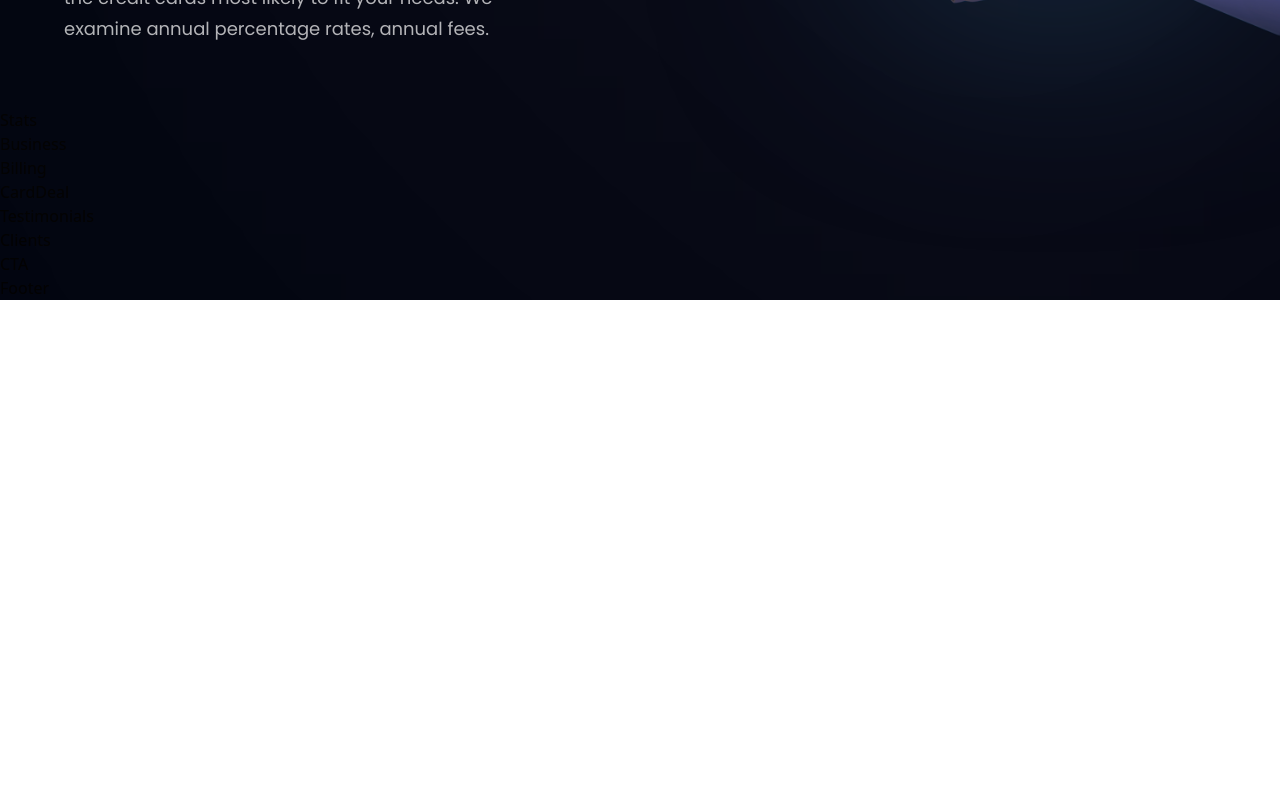
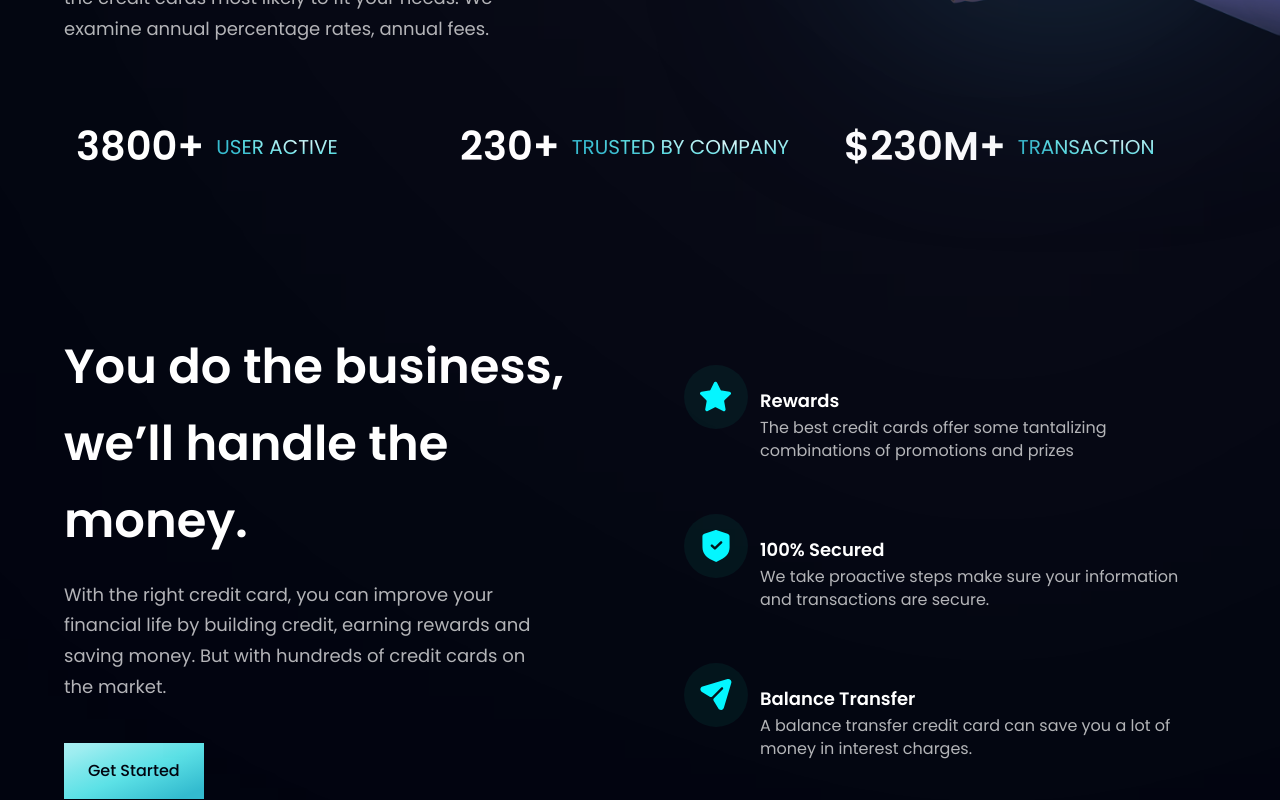
Before and after one commit to mechkouri/landing_page_app, a React (Vite) app: page / in a window 1280 px wide. Shown: the part 680-1480 px from the top of the page. Before the commit the page ends 980 px from the top, so only its background shows below. Built offline with nearby package versions, Linux system fonts and the light colour scheme.

Commit message:
create bussnis section

```diff
--- a/src/App.jsx
+++ b/src/App.jsx
@@ -15,7 +15,7 @@
       </div>
     </div>
 
-    <div className={`bg-primary ${styles.flexStart}`}>
+    <div className={`bg-primary ${styles.flexCenter} ${styles.paddingX}`}>
       <div className={`${styles.boxWidth}`}>
         <Stats />
         <Business />
--- a/src/components/Business.jsx
+++ b/src/components/Business.jsx
@@ -1,9 +1,43 @@
-import React from 'react'
+import styles, { layout } from '../Style'
+import { features } from '../constants'
+import Button from './Button'
+
+const FeatureCard = ({ icon, title, content }) => (
+    <div className={`flex flex-row p-6 rounded-[20px] space-y-6 feature-card`}>
+        <div className={`w-[64px] h-[64px] rounded-full ${styles.flexCenter} bg-dimBlue`}>
+            <img src={icon} alt={title} className='w-[50%] h-[50%] object-contain' />
+        </div>
+        <div className="flex-1 flex flex-col ml-3">
+            <h4 className='font-poppins font-semibold text-white text-[18px] leading-[23px] mb-1'>
+                {title}
+            </h4>
+            <p className='font-poppins font-normal text-dimWhite text-[16px] leading-[23px] mb-1'>
+                {content}
+            </p>
+        </div>
+    </div>
+)
 
 const Business = () => {
-  return (
-    <div>Business</div>
-  )
+
+    return (
+        <section className={layout.section} id='features'>
+            <div className={layout.sectionInfo}>
+                <h2 className={styles.heading2}>
+                    You do the business, <br className='sm:block hidden' /> we’ll handle the money.
+                </h2>
+                <p className={`${styles.paragraph} max-w-[470px] mt-5`}>
+                    With the right credit card, you can improve your financial life by building credit, earning rewards and saving money. But with hundreds of credit cards on the market.
+                </p>
+                <Button styles='mt-10' />
+            </div>
+            <div className={`${layout.sectionImg} flex-col`}>
+                {features.map((feature) => (
+                    <FeatureCard key={feature.id} {...feature} />
+                ))}
+            </div>
+        </section>
+    )
 }
 
 export default Business
--- /dev/null
+++ b/src/components/Button.jsx
@@ -0,0 +1,11 @@
+import React from 'react'
+
+const Button = ({styles}) => {
+  return (
+    <button type='button' className={`py-4 px-6 bg-blue-gradient font-poppins font-medium text-primary outline-none  ${styles}`}>
+        Get Started
+    </button>
+  )
+}
+
+export default Button
--- a/src/components/Stats.jsx
+++ b/src/components/Stats.jsx
@@ -1,8 +1,22 @@
-import React from 'react'
+import styles from "../Style"
+import { stats } from "../constants"
+
 
 const Stats = () => {
   return (
-    <div>Stats</div>
+    <section className={`${styles.flexCenter} flex-row flex-wrap sm:mb-20 mb-6 `}>
+        {stats.map((stat) => (
+            <div key={stat.id} className={`flex-1 flex justify-start items-center flex-row m-3`}>
+                    <h4 className="font-poppins font-semibold xs:text-[40px] text-[30px] xs:leading-[53px] leading-[43px] text-white">
+                        {stat.value}
+                    </h4>
+                    <p className="font-poppins font-normal xs:text-[20px] text-[15px] xs:leading-[26px] leading-[21px] text-gradient uppercase ml-3">
+                        {stat.title}
+                    </p>
+            </div>
+        )
+        )}
+    </section>
   )
 }
 
--- a/src/components/index.js
+++ b/src/components/index.js
@@ -1,6 +1,7 @@
 
 import Billing from "./Billing";
 import Business from "./Business";
+import Button from "./Button";
 import CTA from "./CTA";
 import CardDeal from "./CardDeal";
 import Clients from "./Clients";
@@ -13,5 +14,5 @@
 
 
 export {
-    Billing , Business , CTA , CardDeal , Clients , Footer , GetStarted , Hero , Stats , Testimonials , Navbar
+    Billing , Business , CTA , CardDeal , Clients , Footer , GetStarted , Hero , Stats , Testimonials , Navbar, Button
 }
```
